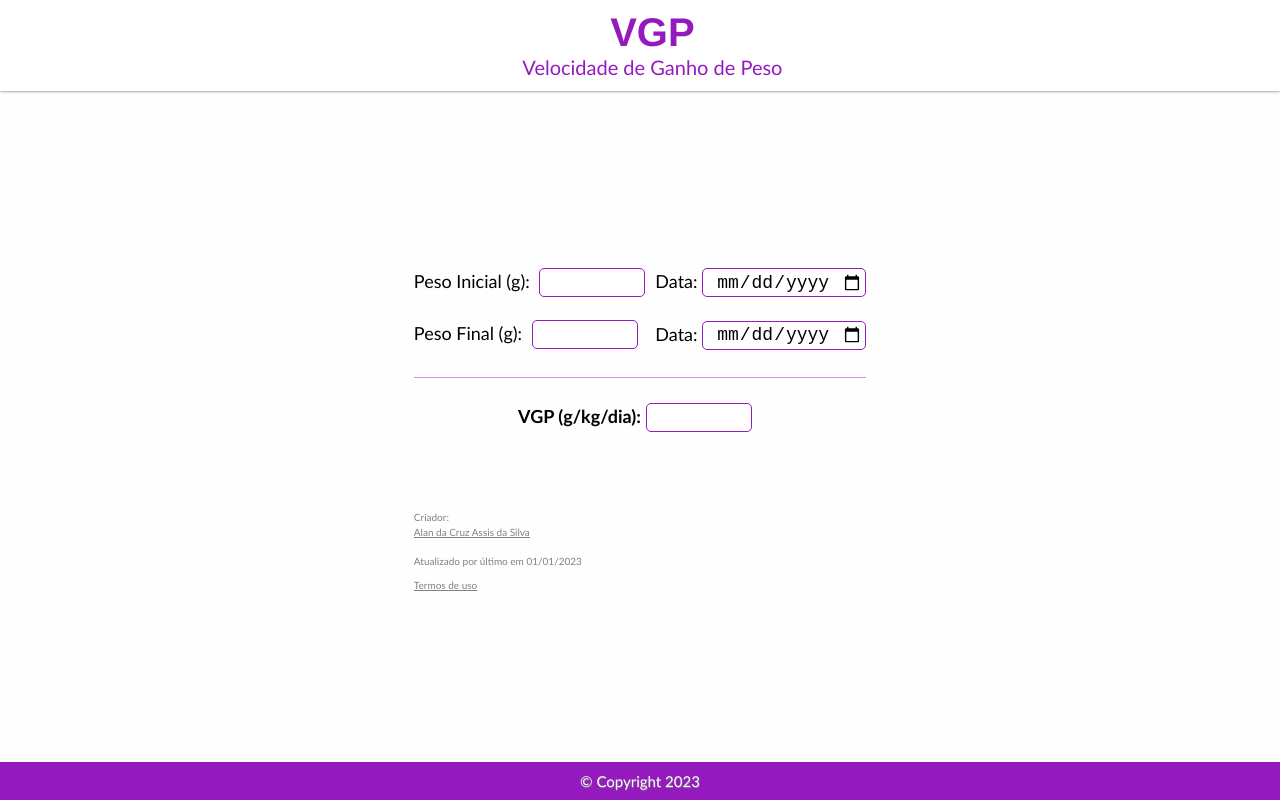
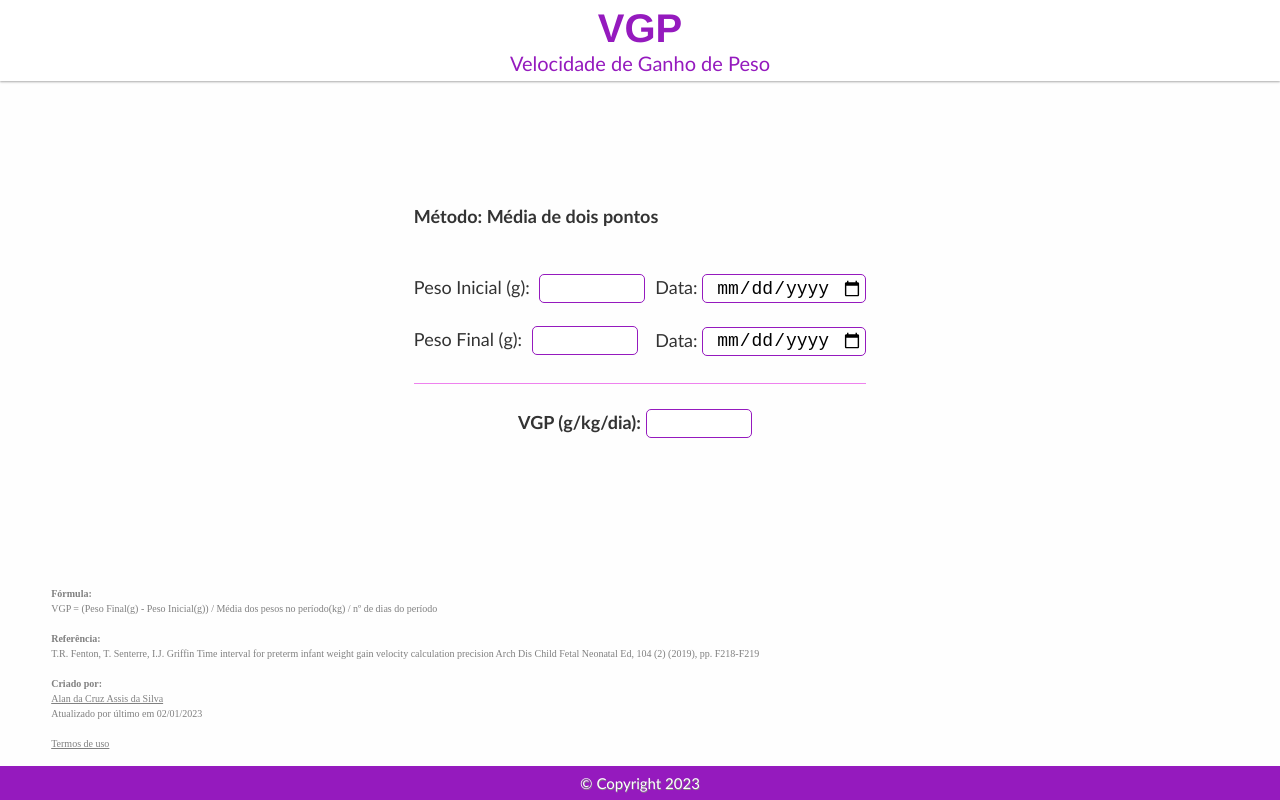
Before and after one commit to alancruzassis/vgp, a plain HTML site: page index.html in a window 1280 px wide. Drawn offline with Linux system fonts and the light colour scheme.

Commit message:
Update index.html

```diff
--- a/index.html
+++ b/index.html
@@ -63,6 +63,7 @@
             box-sizing: border-box;
             font-family:'Trebuchet MS', sans-serif;
             font-size: 18px;
+            color: #333333;
         }
 
         header{
@@ -72,9 +73,9 @@
             align-items: center;
             background-color: #ffffff;
             color: #951ABE;
-            padding: 10px 20px 12px 3.5%;
+            padding: 6px 12px 6px 12px;
             box-shadow: 0px 1px 2px 0px rgba(142, 142, 142, 0.75);
-
+            margin-bottom: 8px;
             position: relative;
         }
 
@@ -132,7 +133,7 @@
         .divH4{
             color: gray;
             font-size: 10px;
-            margin-top: 60px;
+            margin-top: 15px;
             margin-bottom: 15px;
             display: flex;
             flex-direction: column;
@@ -154,8 +155,8 @@
 			left: 0px;
 			min-width: 100%;
 			background-color: #951ABE;
-			padding-top: 10px;
-			padding-bottom: 10px;
+			padding-top: 8px;
+			padding-bottom: 8px;
 			text-align: center;
 			margin: 0;
 			border: 0;
@@ -170,6 +171,9 @@
     </header>
 <div class="content">
     <main>
+        <div style="font-weight: bold; margin-bottom: 20px;">
+            Método: Média de dois pontos </br></br>
+        </div>
         <form action="none" method="get" oninput="result()">
             <section class="flex-column">
                 <div class="flex-spaceBetween">
@@ -192,20 +196,29 @@
                 <div style="display:flex; justify-content: center; align-items: baseline;">
                     <label for="vgp" style="font-weight: bold;">VGP (g/kg/dia): </label><input class="inputNumber" id="vgp" type="number" style="font-weight: bold;">
                 </div>
-
             </section>
         </form>
     <div>
-        <div class="divH4">
-            <h4>Criador: </h4>
-            <p class="pH4"><a class="lattes" href="http://lattes.cnpq.br/4993291222018594" target="_blank">Alan da Cruz Assis da Silva</a></p>
-        </div>
-        <section class="siteInfo" style="display: flex; flex-direction: column;">
-            <p class="lastUpdated" style="color: gray;">Atualizado por último em 01/01/2023</p></br>
-            <p class="lastUpdated" style="color: #333333;"><a style="color: gray;" class="simpleLink" href="https://alancruzassis.github.io/transformsolucoes/termos.pdf">Termos de uso</a></p>
-        </section>
-    </div>
+
+
     </main>
+
+</div>
+<div class="divH4" style="max-width: 900px; margin-left: 4%;">
+    <div>
+        <span style="font-weight: bold;">Fórmula:</span></br>
+        VGP = (Peso Final(g) - Peso Inicial(g)) / Média dos pesos no período(kg) / nº de dias do período</br></br>
+        <span style="font-weight: bold;">Referência:</span></br>
+        T.R. Fenton, T. Senterre, I.J. Griffin Time interval for preterm infant weight gain velocity calculation precision Arch Dis Child Fetal Neonatal Ed, 104 (2) (2019), pp. F218-F219
+    </div></br>
+    <h4><span style="font-weight: bold;">Criado por:</span> </h4>
+    <p class="pH4"><a class="lattes" href="http://lattes.cnpq.br/4993291222018594" target="_blank">Alan da Cruz Assis da Silva</a></p>
+    <section class="siteInfo" style="display: flex; flex-direction: column;">
+        <p class="lastUpdated" style="color: gray;">Atualizado por último em 02/01/2023</p></br>
+        <p class="lastUpdated" style="color: #333333;"><a style="color: gray;" class="simpleLink" href="https://alancruzassis.github.io/transformsolucoes/termos.pdf">Termos de uso</a></p>
+    </section>
+</div>
+
 </div>
     <footer>
 		<div>
```
